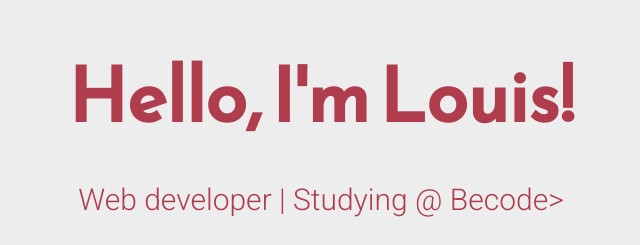
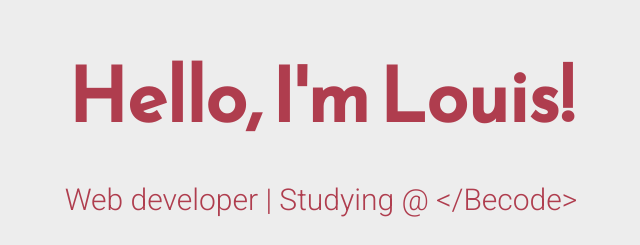
Before and after one commit to louis-va/louis-va.github.io, a plain HTML site: page index.html in a window 1280 px wide. Shown: the part 217-462 px from the top of the page, without its empty margins (319-959 px from the left). Drawn offline with Linux system fonts and the light colour scheme.

Commit message:
Fix becode tag

```diff
--- a/index.html
+++ b/index.html
@@ -18,7 +18,7 @@
 <body>
 	<main>
 		<div class="intro">Hello, I'm Louis!</div>
-		<div class="tagline">Web developer | Studying @ Becode></div>
+		<div class="tagline">Web developer | Studying @ &lt;/Becode&gt;</div>
 		<!-- Find your icons from here - https://fontawesome.com/icons?d=gallery&s=brands -->
 		<div class="icons-social">
 			<a target="_blank" href="https://github.com/louis-va">
```
